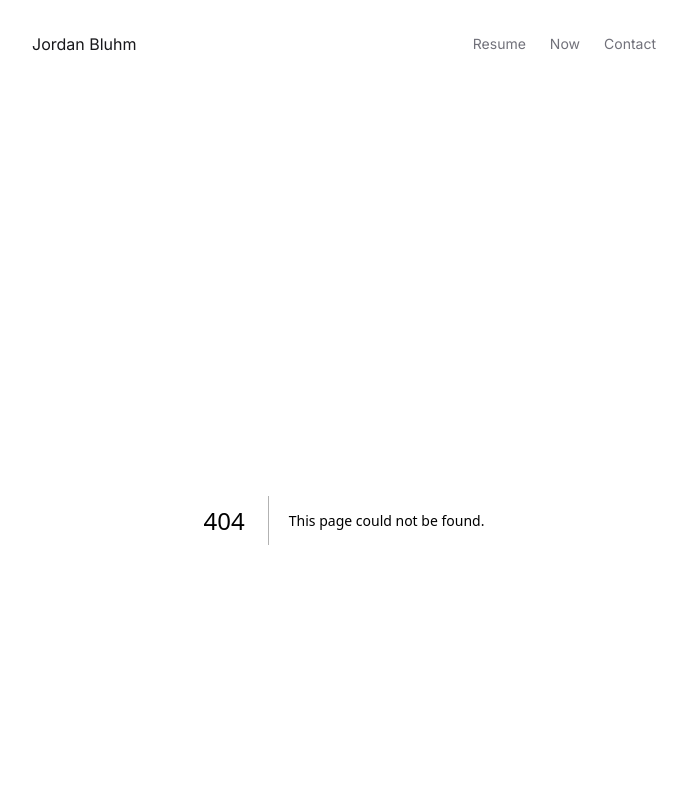
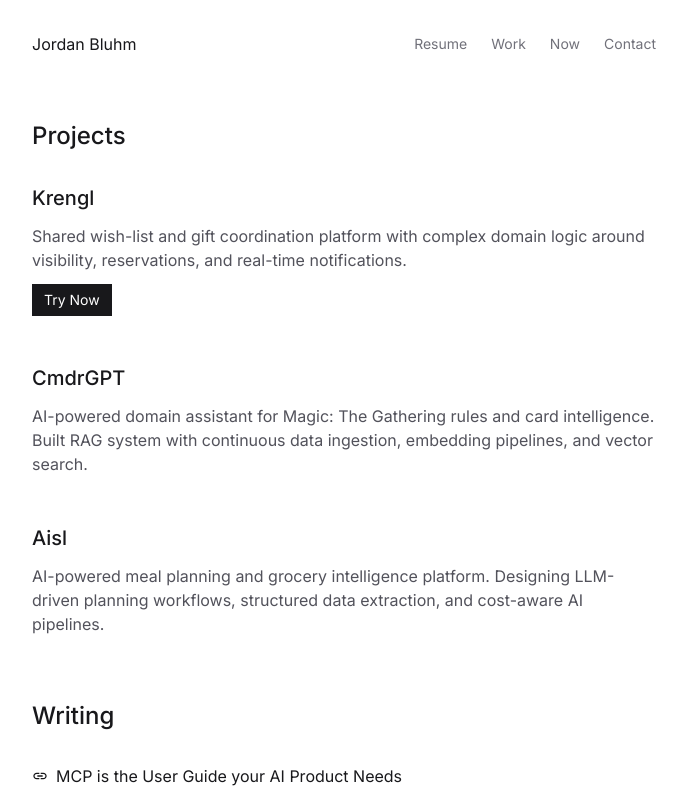
Before and after one commit to jmbluhm/professional-site, a Next.js app: page /work in a window 1280 px wide. Before the commit this address had no page. Shown: the top 800 px of the page, without its empty margins (296-983 px from the left). Built offline with nearby package versions, Linux system fonts and the light colour scheme.

Commit message:
work page updates

```diff
--- /dev/null
+++ b/src/app/work/page.tsx
@@ -0,0 +1,86 @@
+import type { Metadata } from 'next'
+import { Container } from '@/components/Container'
+import { Button } from '@/components/Button'
+import { profile } from '@/data/profile'
+
+export const metadata: Metadata = {
+  title: 'Work',
+  description: `Projects and writing by ${profile.basics.name}`,
+}
+
+const writingArticles = [
+  {
+    title: 'MCP is the User Guide your AI Product Needs',
+    url: 'https://www.linkedin.com/pulse/mcp-user-guide-your-ai-product-needs-jordan-bluhm-hxxfc',
+  },
+  {
+    title: 'When AI Overuse Quietly Burns Brand Trust',
+    url: 'https://www.linkedin.com/pulse/when-ai-overuse-quietly-burns-brand-trust-jordan-bluhm-gaikc',
+  },
+  {
+    title: 'Overcoming a Public Speaking Blunder: Lessons in Resilience',
+    url: 'https://www.linkedin.com/pulse/overcoming-public-speaking-blunder-lessons-resilience-jordan-bluhm-i5rac',
+  },
+  {
+    title: 'A Lesson in Listening: How User Research Reminded Me of the Power in Collaboration',
+    url: 'https://www.linkedin.com/pulse/lesson-listening-how-user-research-reminded-me-power-jordan-bluhm-cofzc',
+  },
+]
+
+export default function WorkPage() {
+  return (
+    <Container>
+      <section className="mb-16">
+        <h1 className="text-2xl font-medium text-zinc-900 dark:text-zinc-100 mb-8">
+          Projects
+        </h1>
+        <div className="space-y-12">
+          {profile.resume.sideProjects.map((project) => (
+            <div key={project.name} className="space-y-3">
+              <h2 className="text-xl font-medium text-zinc-900 dark:text-zinc-100">
+                {project.name}
+              </h2>
+              <p className="text-zinc-600 dark:text-zinc-400">
+                {project.description}
+              </p>
+              {project.name === 'Krengl' && (
+                <div>
+                  <Button href="https://krengl.com" external variant="primary">
+                    Try Now
+                  </Button>
+                </div>
+              )}
+            </div>
+          ))}
+        </div>
+      </section>
+
+      <section>
+        <h1 className="text-2xl font-medium text-zinc-900 dark:text-zinc-100 mb-8">
+          Writing
+        </h1>
+        <div className="space-y-6">
+          {writingArticles.map((article) => (
+            <div key={article.url}>
+              <a
+                href={article.url}
+                target="_blank"
+                rel="noopener noreferrer"
+                className="flex items-center gap-2 text-zinc-900 dark:text-zinc-100 hover:text-zinc-600 dark:hover:text-zinc-400"
+              >
+                <svg
+                  className="w-4 h-4 flex-shrink-0"
+                  fill="currentColor"
+                  viewBox="0 0 24 24"
+                >
+                  <path d="M3.9 12c0-1.71 1.39-3.1 3.1-3.1h4V7H7c-2.76 0-5 2.24-5 5s2.24 5 5 5h4v-1.9H7c-1.71 0-3.1-1.39-3.1-3.1zM8 13h8v-2H8v2zm9-6h-4v1.9h4c1.71 0 3.1 1.39 3.1 3.1s-1.39 3.1-3.1 3.1h-4V17h4c2.76 0 5-2.24 5-5s-2.24-5-5-5z"/>
+                </svg>
+                {article.title}
+              </a>
+            </div>
+          ))}
+        </div>
+      </section>
+    </Container>
+  )
+}
--- a/src/components/HeaderNav.tsx
+++ b/src/components/HeaderNav.tsx
@@ -3,6 +3,7 @@
 
 const navItems = [
   { href: '/resume', label: 'Resume' },
+  { href: '/work', label: 'Work' },
   { href: '/now', label: 'Now' },
   { href: '/contact', label: 'Contact' },
 ]
--- a/src/data/profile.ts
+++ b/src/data/profile.ts
@@ -86,7 +86,7 @@
     {
       title: 'Subscription & Monetization',
       description:
-        'Scaled Recharge from $10M to $150M ARR. Billing platforms, churn mechanics, pricing, lifecycle automation at enterprise scale.',
+        'Scaled Recharge from $10M to $100M+ ARR. Billing platforms, churn mechanics, pricing, lifecycle automation at enterprise scale.',
     },
     {
       title: 'Technical Product Leadership',
@@ -96,7 +96,7 @@
   ],
   proofBullets: [
     'Leading Compass, Recurly\'s AI division — vision, architecture, and execution',
-    'Scaled Recharge platform from $10M to $150M ARR',
+    'Scaled Recharge platform from $10M to $100M+ ARR',
     'Launched AI-powered subscription Concierge reducing churn and boosting AOV',
     'Shipped enterprise-grade APIs and SDKs accelerating deal closures',
   ],
@@ -131,7 +131,7 @@
         endDate: 'May 2025',
         bullets: [
           'Launched agentic, AI-powered Subscription Concierge using LLMs for conversational subscription management (email, SMS, chat)',
-          'Drove strategic vision and delivery of enterprise-grade APIs supporting $150M ARR and 500+ employees',
+          'Drove strategic vision and delivery of enterprise-grade APIs supporting $100M+ ARR and 500+ employees',
           'Conceived and launched configurable workflow-builder UI enabling CPG brands to automate complex subscription flows without code',
         ],
         expandedBullets: [
@@ -224,7 +224,7 @@
         category: 'Product Strategy',
         items: [
           'Executive-level roadmapping',
-          'Revenue growth ($10M → $150M ARR)',
+          'Revenue growth ($10M → $100M+ ARR)',
           'KPI definition & experimentation',
           'Cross-functional leadership',
           'Technical storytelling',
@@ -252,11 +252,6 @@
     ],
     sideProjects: [
       {
-        name: 'Aisl',
-        description: 'AI-powered meal planning and grocery intelligence platform. Designing LLM-driven planning workflows, structured data extraction, and cost-aware AI pipelines.',
-        stack: ['Next.js', 'Supabase', 'LLMs'],
-      },
-      {
         name: 'Krengl',
         description: 'Shared wish-list and gift coordination platform with complex domain logic around visibility, reservations, and real-time notifications.',
         stack: ['Next.js', 'TypeScript', 'Supabase', 'RLS'],
@@ -266,6 +261,11 @@
         description: 'AI-powered domain assistant for Magic: The Gathering rules and card intelligence. Built RAG system with continuous data ingestion, embedding pipelines, and vector search.',
         stack: ['RAG', 'Vector Search', 'Agent Orchestration', 'Tool Calling'],
       },
+      {
+        name: 'Aisl',
+        description: 'AI-powered meal planning and grocery intelligence platform. Designing LLM-driven planning workflows, structured data extraction, and cost-aware AI pipelines.',
+        stack: ['Next.js', 'Supabase', 'LLMs'],
+      },
     ],
   },
   contact: {
```
Also changed, not shown: 1 other file (tests, documents, lock files or other folders).
